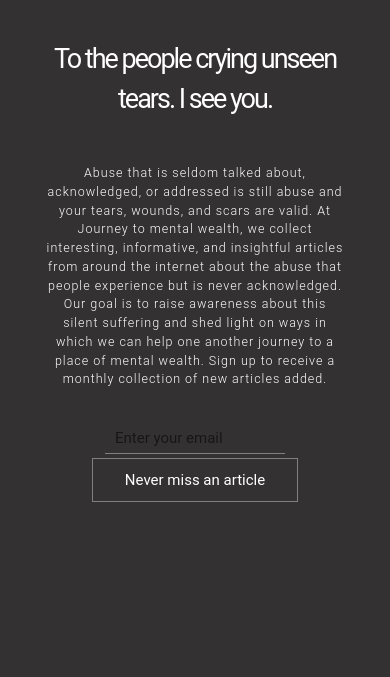
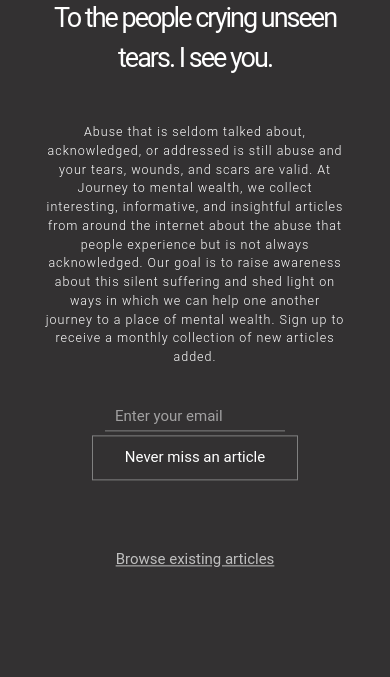
Before and after one commit to software-for-change/mental-health, a PHP site: page / in a window 390 px wide. Shown: the part 167-844 px from the top of the page. Run offline with PHP 8.4, Linux system fonts and the light colour scheme.

Commit message:
finalised the landing page for all responsive sizes

```diff
--- a/index.html
+++ b/index.html
@@ -46,8 +46,8 @@
             <h1 class="index-heading">To the people crying unseen tears. I see you.</h1><br>
             <p class="index-text">
                 Abuse that is seldom talked about, acknowledged, or addressed is still abuse and your tears, wounds, and scars are valid. At Journey to mental wealth, we collect interesting, informative, and insightful articles from around the internet about the abuse
-                that people experience but is never acknowledged. Our goal is to raise awareness about this silent suffering and shed light on ways in which we can help one another journey to a place of mental wealth. Sign up to receive a monthly collection
-                of new articles added.
+                that people experience but is not always acknowledged. Our goal is to raise awareness about this silent suffering and shed light on ways in which we can help one another journey to a place of mental wealth. Sign up to receive a monthly
+                collection of new articles added.
 
             </p>
             <br>
@@ -56,6 +56,15 @@
                 <input class="email-submit" type="submit" value="Never miss an article">
             </form>
 
+            <a class="w3-center w3-padding-64 browse-articles" href="home.php">Browse existing articles</a>
+
+            <!-- <a href="home.php">Explore Current articles </a>
+            <svg xmlns="http://www.w3.org/2000/svg" class="icon icon-tabler icon-tabler-arrow-narrow-right" width="44" height="44" viewBox="0 0 24 24" stroke-width="1.2" stroke="#9E9E9E" fill="none" stroke-linecap="round" stroke-linejoin="round">
+                <path stroke="none" d="M0 0h24v24H0z"/>
+                <line x1="5" y1="12" x2="19" y2="12" />
+                <line x1="15" y1="16" x2="19" y2="12" />
+                <line x1="15" y1="8" x2="19" y2="12" />
+              </svg> -->
 
         </div>
 
--- a/style.css
+++ b/style.css
@@ -447,6 +447,7 @@ a {
 /* text on the landing page */
 
 .index-heading {
+    margin-top: 20%;
     font-size: 70px;
     letter-spacing: -3px;
     line-height: 80px;
@@ -466,6 +467,7 @@ a {
     border-bottom: 0.1px solid gray;
     padding: 3px 10px;
     outline: none;
+    color: white;
     background: transparent;
 }
 
@@ -477,6 +479,12 @@ input[class=email-submit] {
     text-decoration: none;
     margin: 4px 2px;
     cursor: pointer;
+}
+
+.browse-articles {
+    display: inherit;
+    text-decoration: underline;
+    color: silver;
 }
 
 
@@ -799,7 +807,7 @@ input[class=email-submit] {
     }
     /********** the index / landing page styling **************/
     .index-heading {
-        margin-top: 35px;
+        margin-top: 41%;
         font-size: 27px;
         letter-spacing: -2px;
         text-align: center;
@@ -851,6 +859,15 @@ input[class=email-submit] {
     }
     .category-header-sec {
         padding-bottom: 50px;
+    }
+}
+
+
+/* styling the iphone 5 screen for the index page */
+
+@media only screen and (max-width: 320px) {
+    .index-heading {
+        margin-top: 70%;
     }
 }
 
```
